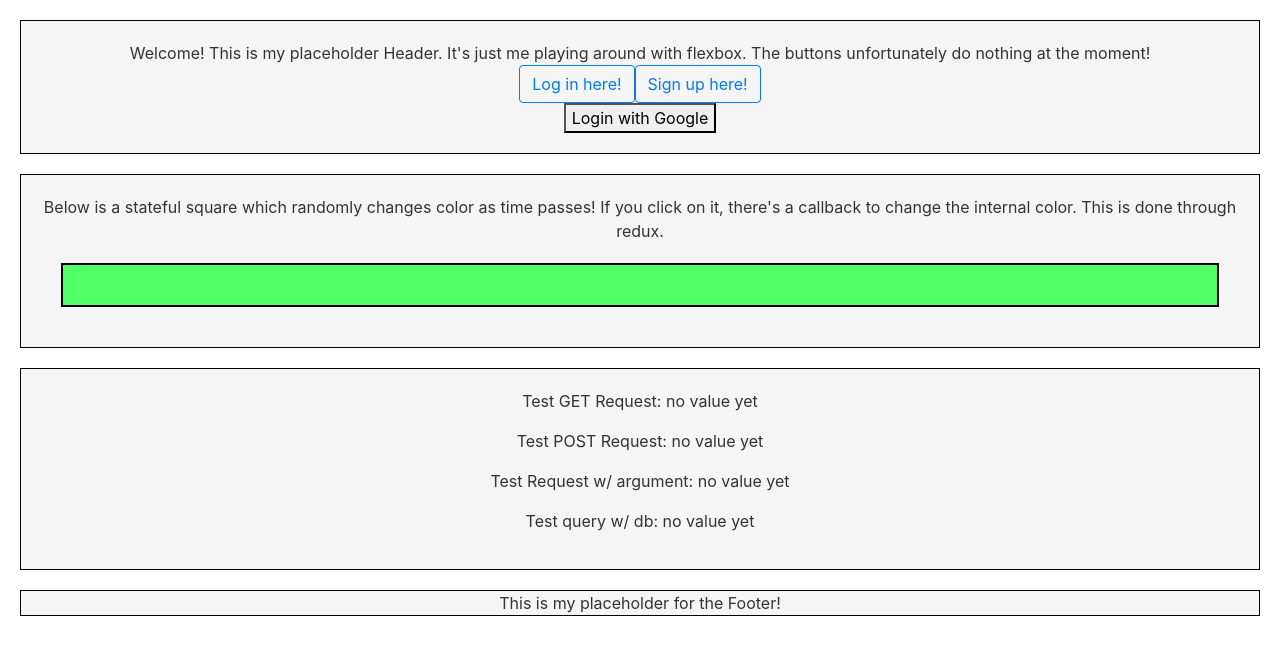
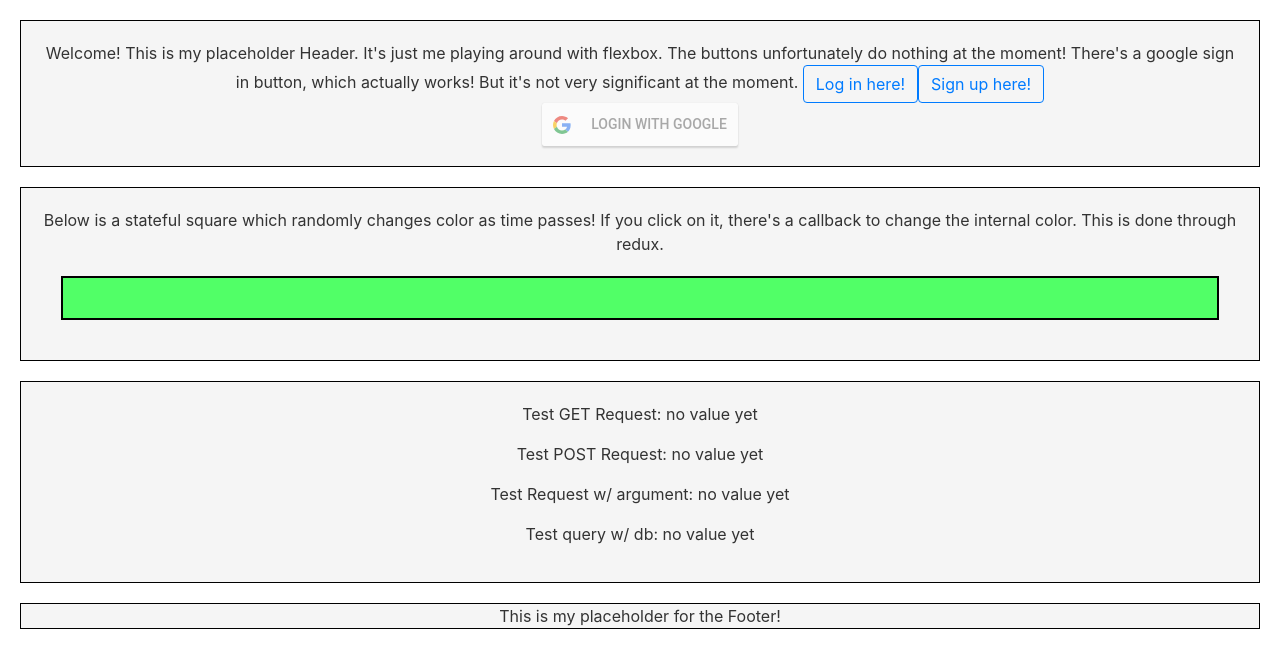
Before and after one commit to applewalletcloud/genfi-poc, a React (Create React App) app: page / in a window 1280 px wide. Shown: the top 668 px of the page. Built offline with nearby package versions, Linux system fonts and the light colour scheme; no server answers.

Commit message:
adding react router dom modules

```diff
--- a/package.json
+++ b/package.json
@@ -9,6 +9,7 @@
     "react-dom": "^16.12.0",
     "react-google-login": "^5.0.7",
     "react-redux": "^7.1.3",
+    "react-router-dom": "^5.1.2",
     "react-scripts": "3.2.0",
     "redux": "^4.0.4",
     "redux-thunk": "^2.3.0"
--- a/src/Header.js
+++ b/src/Header.js
@@ -2,18 +2,28 @@ import React from 'react';
 import './Header.css';
 import LoginButton from './LoginButton.js';
 import SignUpButton from './SignUpButton.js';
+import GoogleLogin from 'react-google-login';
 
 function Header() {
   return (
     <div className="Header">
-      <span> Welcome! This is my placeholder Header. It's just me playing around with flexbox. The buttons unfortunately do nothing at the moment! </span>
-      <span className="push">
-        <LoginButton text="Log in here!" />
-        <SignUpButton text="Sign up here!" />
-        <div class="g-signin2" data-onsuccess="onSignIn">
-          <button id="loginButton">Login with Google</button>
-        </div>
-      </span>
+      <div>
+	      <span> Welcome! This is my placeholder Header. It's just me playing around with flexbox. The buttons unfortunately do nothing at the moment! There's a google sign in button, which actually works! But it's not very significant at the moment. </span>
+	      <span className="push">
+	        <LoginButton text="Log in here!" />
+	        <SignUpButton text="Sign up here!" />
+	      </span>
+      </div>
+      <div>
+	      <GoogleLogin
+	          clientId="608003919007-o4s5bgjmms2hm378fdnatj15qhcsa15g.apps.googleusercontent.com"
+	          buttonText="LOGIN WITH GOOGLE"
+	          onSuccess={(response) => {
+	      console.log(response);}}
+	          onFailure={(response) => {
+	      console.log(response);}}
+	        />
+      </div>
     </div>
   );
 }
```
Also changed, not shown: 1 other file (tests, documents, lock files or other folders).
